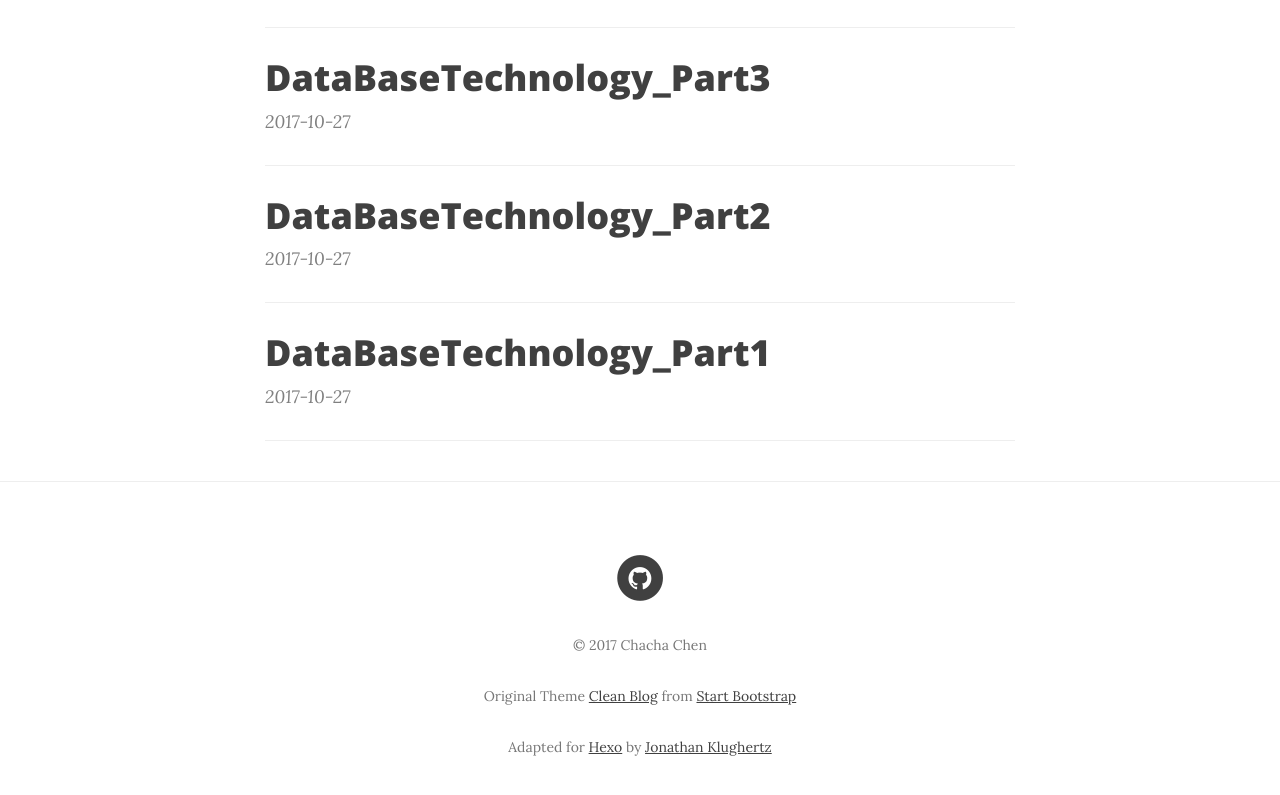
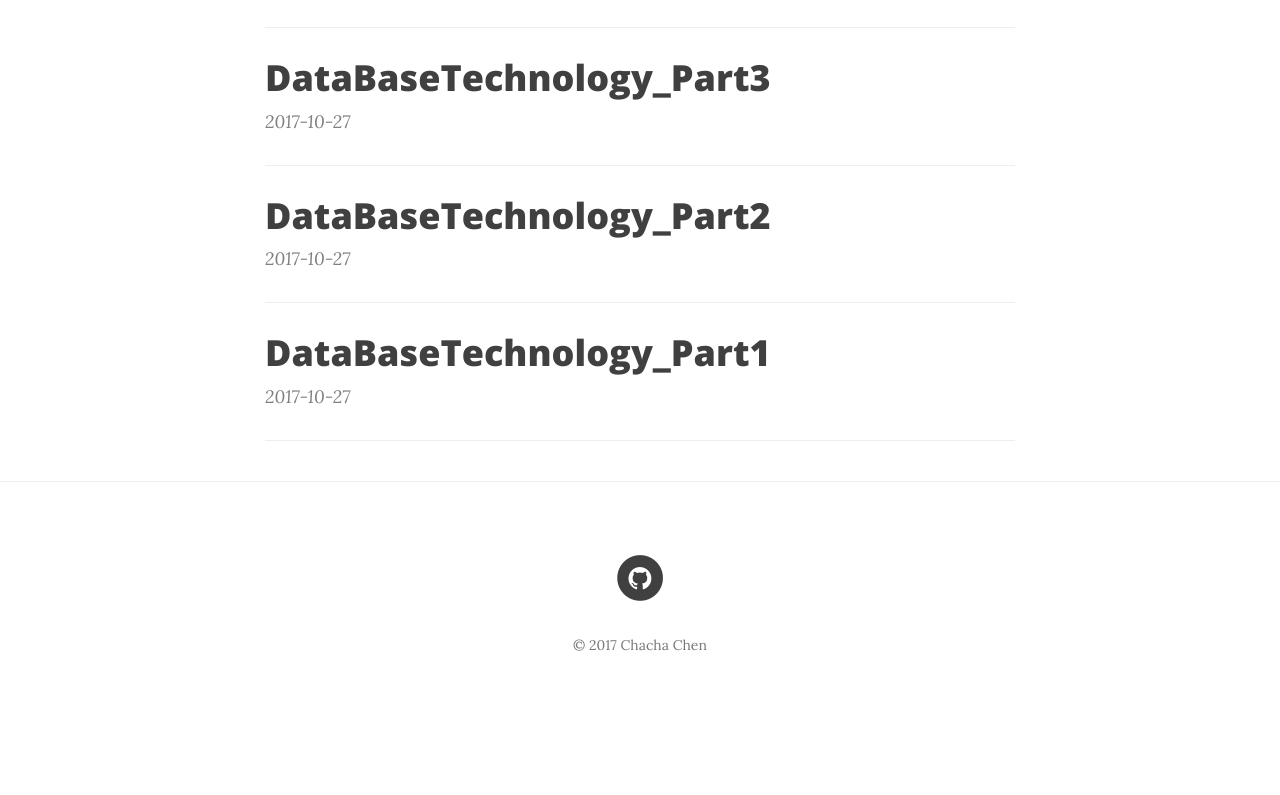
Before and after one commit to Chacha-Chen/Chacha-Chen.github.io_old, a plain HTML site: page index.html in a window 1280 px wide. Shown: the part 719-1514 px from the top of the page. After the commit the page ends 1440 px from the top, so only its background shows below. Drawn offline with nearby package versions, Linux system fonts and the light colour scheme.

Commit message:
Update index.html

```diff
--- a/index.html
+++ b/index.html
@@ -284,8 +284,8 @@
 
                 </ul>
                 <p class="copyright text-muted">&copy; 2017 Chacha Chen<br></p>
-                <p class="copyright text-muted">Original Theme <a target="_blank" href="http://startbootstrap.com/template-overviews/clean-blog/">Clean Blog</a> from <a href="http://startbootstrap.com/" target="_blank">Start Bootstrap</a></p>
-                <p class="copyright text-muted">Adapted for <a target="_blank" href="https://hexo.io/">Hexo</a> by <a href="http://www.codeblocq.com/" target="_blank">Jonathan Klughertz</a></p>
+               <!-- <p class="copyright text-muted">Original Theme <a target="_blank" href="http://startbootstrap.com/template-overviews/clean-blog/">Clean Blog</a> from <a href="http://startbootstrap.com/" target="_blank">Start Bootstrap</a></p>
+                <p class="copyright text-muted">Adapted for <a target="_blank" href="https://hexo.io/">Hexo</a> by <a href="http://www.codeblocq.com/" target="_blank">Jonathan Klughertz</a></p> -->
             </div>
         </div>
     </div>
```
